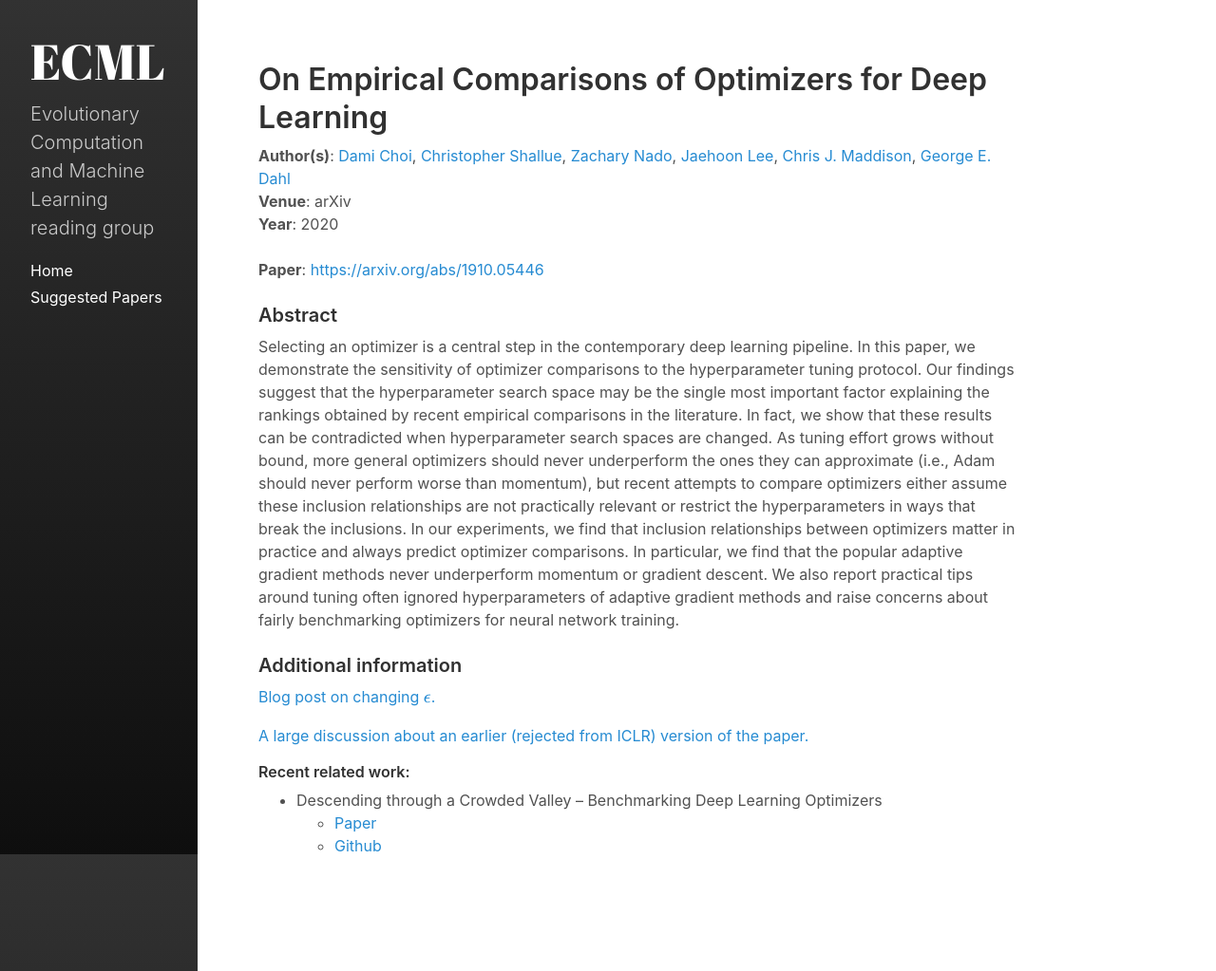
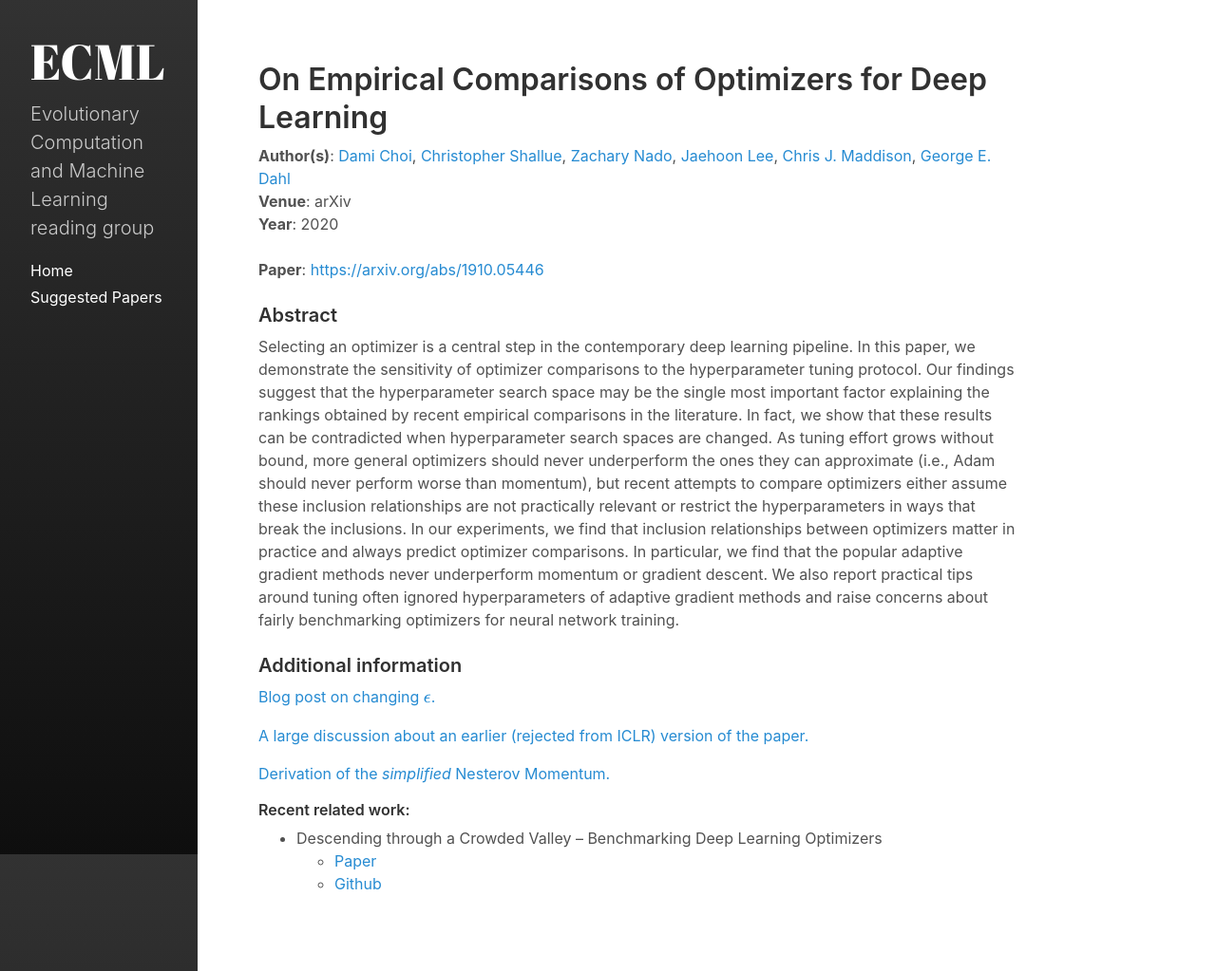
Before and after one commit to exeter-ecml/exeter-ecml.github.io, a Jekyll site: the page built from _papers/0043-empirical-comparisons-of-optimizers-for-deep-learning.md, in a window 1280 px wide and 1023 px high. Shown: the whole window at 95% size. Built offline with Jekyll 4.4.1, drawn with Linux system fonts in a browser that asks for light colours.

Commit message:
Updated paper.

```diff
--- a/_papers/0043-empirical-comparisons-of-optimizers-for-deep-learning.md
+++ b/_papers/0043-empirical-comparisons-of-optimizers-for-deep-learning.md
@@ -43,6 +43,8 @@ status: suggested
 
 [A large discussion about an earlier (rejected from ICLR) version of the paper.](https://openreview.net/forum?id=HygrAR4tPS)
 
+[Derivation of the *simplified* Nesterov Momentum.](https://arxiv.org/abs/1212.0901)
+
 #### Recent related work:
 - Descending through a Crowded Valley -- Benchmarking Deep Learning Optimizers
     - [Paper](https://arxiv.org/abs/2007.01547)
```
